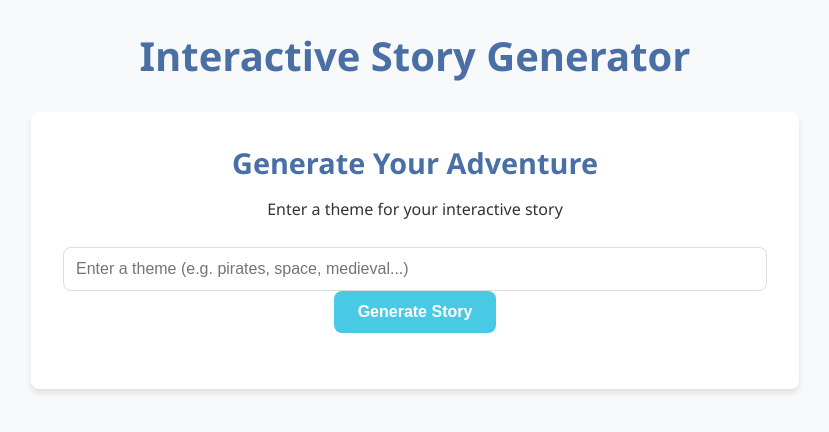
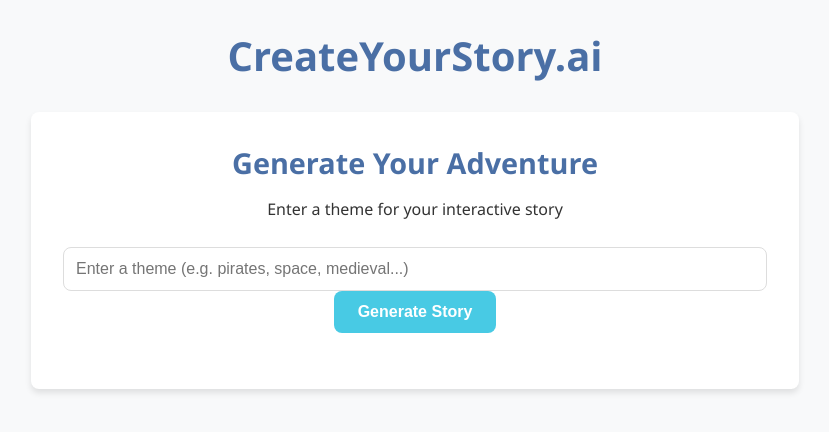
Before and after one commit to cheuyin/createyourstory.ai, a React (Vite) app in the folder frontend/: page / in a window 1280 px wide. Shown: the top 432 px of the page, without its empty margins (225-1054 px from the left). Built offline with nearby package versions, Linux system fonts and the light colour scheme; no server answers.

Commit message:
chore: update h1 and web page title to CreateYourStory.ai

```diff
--- a/frontend/index.html
+++ b/frontend/index.html
@@ -4,7 +4,7 @@
     <meta charset="UTF-8" />
     <link rel="icon" type="image/svg+xml" href="/favicon.svg" />
     <meta name="viewport" content="width=device-width, initial-scale=1.0" />
-    <title>frontend</title>
+    <title>CreateYourStory.ai</title>
   </head>
   <body>
     <div id="root"></div>
--- a/frontend/src/App.tsx
+++ b/frontend/src/App.tsx
@@ -8,7 +8,7 @@ function App() {
     <Router>
       <div className="app-container">
         <header>
-          <h1>Interactive Story Generator</h1>
+          <h1>CreateYourStory.ai</h1>
         </header>
         <main>
           <Routes>
```
